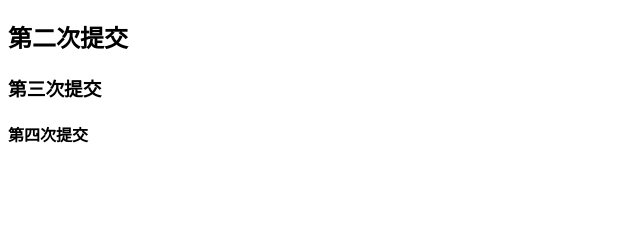
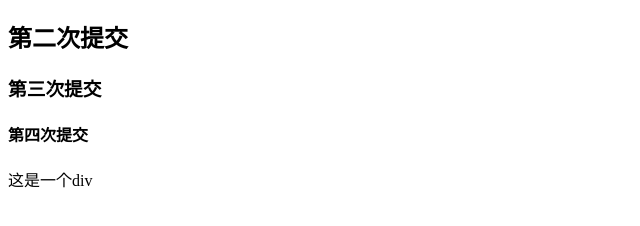
Before and after one commit to shenjialu0114/test, a plain HTML site: page index.html in a window 1280 px wide. Shown: the part 70-296 px from the top of the page, without its empty margins (0-640 px from the left). Drawn offline with Linux system fonts and the light colour scheme.

Commit message:
'添加div'

```diff
--- a/index.html
+++ b/index.html
@@ -22,6 +22,8 @@
     <h3>第三次提交</h3>
     <h4>第四次提交</h4>
 
+    <div>这是一个div</div>
+
 </body>
 
 </html>
```
